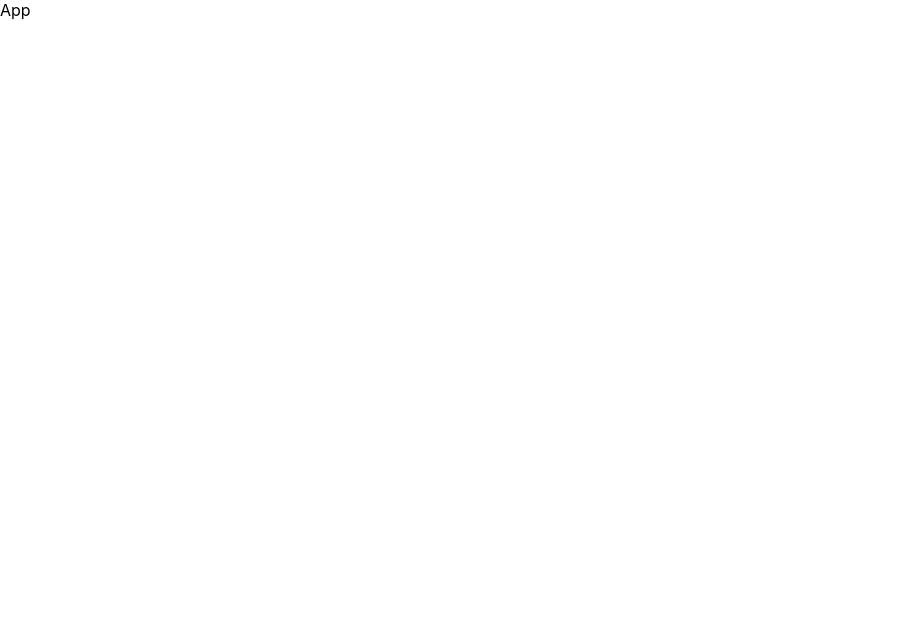
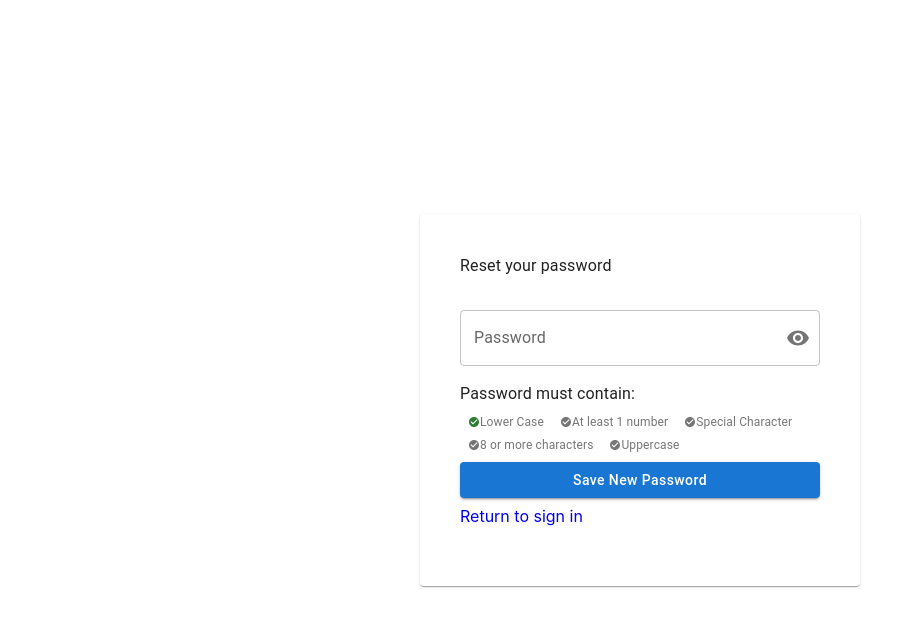
Before and after one commit to S-Abdullahi/data-management-system, a React (Create React App) app: page /reset_password in a window 1280 px wide. Shown: the top 626 px of the page, without its empty margins (0-924 px from the left). Built offline with nearby package versions, Linux system fonts and the light colour scheme.

Commit message:
user page

```diff
--- a/package.json
+++ b/package.json
@@ -5,12 +5,14 @@
   "dependencies": {
     "@emotion/react": "^11.10.6",
     "@emotion/styled": "^11.10.6",
+    "@mui/icons-material": "^5.11.9",
     "@mui/material": "^5.11.10",
     "@testing-library/jest-dom": "^5.16.5",
     "@testing-library/react": "^13.4.0",
     "@testing-library/user-event": "^13.5.0",
     "react": "^18.2.0",
     "react-dom": "^18.2.0",
+    "react-router-dom": "^6.8.1",
     "react-scripts": "5.0.1",
     "web-vitals": "^2.1.4"
   },
--- a/src/App.js
+++ b/src/App.js
@@ -1,8 +1,23 @@
 import React from 'react'
+import { BrowserRouter, Route, Routes } from 'react-router-dom'
+import LoginPage from './Pages/Login/LoginPage'
+import ForgetPassword from './Pages/Login/ForgetPassword'
+import ResetPassword from './Pages/Login/ResetPassword'
+import SharedUserLayout from './Pages/User/SharedUserLayout'
+import Main from './Pages/User/Main'
 
 const App = () => {
   return (
-    <div>App</div>
+    <BrowserRouter>
+    <Routes>
+      <Route path='login' element={<LoginPage/>}></Route>
+      <Route path='forget_password' element={<ForgetPassword/>}></Route>
+      <Route path='reset_password' element={<ResetPassword/>}></Route>
+      <Route path='user' element={<SharedUserLayout/>}>
+        <Route index element={<Main/>}/>
+       </Route>
+    </Routes>
+    </BrowserRouter>
   )
 }
 
--- /dev/null
+++ b/src/Pages/Login/ForgetPassword.js
@@ -0,0 +1,59 @@
+import { Box, Button, Card, Link, TextField, Typography } from '@mui/material'
+import React from 'react'
+import { NavLink } from 'react-router-dom'
+
+const ForgetPassword = () => {
+  return (
+    <Box
+    sx={{
+      display: "flex",
+      flexDirection: "column",
+      justifyContent: "center",
+      height: "100vh",
+      alignItems: "center",
+    }}
+  >
+    <Card
+      sx={{
+        display: "flex",
+        flexDirection: "column",
+        width: "360px",
+        padding: "40px",
+      }}
+    >
+      <Typography variant="body1" mb={4}>
+        Forgot your password?
+      </Typography>
+      <Typography variant='body2' mb={4}>We will send a link to your inbox so that you can reset your password and access your account.</Typography>
+      <TextField
+        label="username"
+        variant="outlined"
+        sx={{ marginBottom: "20px" }}
+      />
+
+      <Button variant="contained" sx={{ textTransform: "none" }}>
+        Send link
+      </Button>
+      {/* <Typography variant="body2" mt={2}>
+        By Signing in, you are agreeing to out{" "}
+        <Link sx={{ textDecoration: "none" }}>
+          Terms & Conditions and Privacy Policy
+        </Link>
+      </Typography> */}
+            <Link
+        sx={{
+          marginTop: "8px",
+          marginBottom: "20px",
+          textDecoration: "none",
+          cursor: "pointer",
+        }}
+      >
+        <NavLink to="/login" style={{textDecoration: 'none'}}>Return back to home</NavLink>
+      </Link>
+
+    </Card>
+  </Box>
+  )
+}
+
+export default ForgetPassword
--- /dev/null
+++ b/src/Pages/Login/LoginPage.js
@@ -0,0 +1,65 @@
+import {
+  Button,
+  Card,
+  Link,
+  Paper,
+  TextField,
+  Typography,
+} from "@mui/material";
+import { Box, Stack } from "@mui/system";
+import React from "react";
+import { NavLink } from "react-router-dom";
+
+const LoginPage = () => {
+  return (
+    <Box
+      sx={{
+        display: "flex",
+        flexDirection: "column",
+        justifyContent: "center",
+        height: "100vh",
+        alignItems: "center",
+      }}
+    >
+      <Card
+        sx={{
+          display: "flex",
+          flexDirection: "column",
+          width: "360px",
+          padding: "40px",
+        }}
+      >
+        <Typography variant="body2" mb={4}>
+          Sign in with your email
+        </Typography>
+        <TextField
+          label="email"
+          variant="outlined"
+          sx={{ marginBottom: "20px" }}
+        />
+        <TextField label="password" type="password" variant="outlined" />
+        <Link
+          sx={{
+            marginTop: "8px",
+            marginBottom: "20px",
+            textDecoration: "none",
+            cursor: "pointer",
+          }}
+        >
+          <NavLink to="/forget_password" style={{textDecoration: 'none'}}>Forget Password?</NavLink>
+        </Link>
+        <Button variant="contained" sx={{ textTransform: "none" }}>
+          Sign in
+        </Button>
+        <Typography variant="body2" mt={2}>
+          By Signing in, you are agreeing to out{" "}
+          <Link sx={{ textDecoration: "none" }}>
+            Terms & Conditions and Privacy Policy
+          </Link>
+        </Typography>
+      </Card>
+    </Box>
+  );
+};
+
+export default LoginPage;
--- /dev/null
+++ b/src/Pages/Login/ResetPassword.js
@@ -0,0 +1,109 @@
+import { EnergySavingsLeaf, Visibility } from "@mui/icons-material";
+import {
+  Box,
+  Button,
+  Card,
+  FormControl,
+  IconButton,
+  InputAdornment,
+  InputLabel,
+  Link,
+  OutlinedInput,
+  TextField,
+  Typography,
+} from "@mui/material";
+import CheckCircleIcon from '@mui/icons-material/CheckCircle';
+import React from "react";
+import { NavLink } from "react-router-dom";
+
+const ResetPassword = () => {
+  return (
+    <Box
+      sx={{
+        display: "flex",
+        flexDirection: "column",
+        justifyContent: "center",
+        height: "100vh",
+        alignItems: "center",
+      }}
+    >
+      <Card
+        sx={{
+          display: "flex",
+          flexDirection: "column",
+          width: "360px",
+          padding: "40px",
+        }}
+      >
+        <Typography variant="body1" mb={4}>
+          Reset your password
+        </Typography>
+        <FormControl
+          sx={{ width: "100%", marginBottom: "16px" }}
+          variant="outlined"
+        >
+          <InputLabel htmlFor="outlined-adornment-password">
+            Password
+          </InputLabel>
+          <OutlinedInput
+            id="outlined-adornment-password"
+            // type={showPassword ? 'text' : 'password'}
+            type="password"
+            endAdornment={
+              <InputAdornment position="end">
+                <IconButton
+                  aria-label="toggle password visibility"
+                  edge="end"
+                >
+                  <Visibility />
+                  {/* {showPassword ? <VisibilityOff /> : <Visibility />} */}
+                </IconButton>
+              </InputAdornment>
+            }
+            label="Password"
+          />
+        </FormControl>
+        <Typography variant='body1'>Password must contain:</Typography>
+        <Box>
+          <IconButton >
+            <CheckCircleIcon sx={{fontSize: '12px'}} color='success'/>
+            <Typography variant='body2' sx={{fontSize: '12px'}}>Lower Case</Typography>
+          </IconButton>
+          <IconButton >
+            <CheckCircleIcon sx={{fontSize: '12px'}}/>
+            <Typography variant='body2' sx={{fontSize: '12px'}}>At least 1 number</Typography>
+          </IconButton>
+          <IconButton>
+            <CheckCircleIcon sx={{fontSize: '12px'}}/>
+            <Typography variant='body2' sx={{fontSize: '12px'}}>Special Character</Typography>
+          </IconButton>
+        </Box>
+        <Box marginTop='-10px'>
+          <IconButton>
+            <CheckCircleIcon sx={{fontSize: '12px'}}/>
+            <Typography variant='body2' sx={{fontSize: '12px'}}>8 or more characters</Typography>
+          </IconButton>
+          <IconButton>
+            <CheckCircleIcon sx={{fontSize: '12px'}}/>
+            <Typography variant='body2' sx={{fontSize: '12px'}}>Uppercase</Typography>
+          </IconButton>
+        </Box>
+        <Button variant="contained" sx={{ textTransform: "none" }}>Save New Password</Button>
+        <Link
+          sx={{
+            marginTop: "8px",
+            marginBottom: "20px",
+            textDecoration: "none",
+            cursor: "pointer",
+          }}
+        >
+          <NavLink to="/login" style={{ textDecoration: "none" }}>
+            Return to sign in
+          </NavLink>
+        </Link>
+      </Card>
+    </Box>
+  );
+};
+
+export default ResetPassword;
--- /dev/null
+++ b/src/Pages/User/Main.js
@@ -0,0 +1,9 @@
+import React from 'react'
+
+const Main = () => {
+  return (
+    <div>Main</div>
+  )
+}
+
+export default Main
--- /dev/null
+++ b/src/Pages/User/SharedUserLayout.js
@@ -0,0 +1,19 @@
+import { Stack } from '@mui/material'
+import React from 'react'
+import { Outlet } from 'react-router-dom'
+import SideBar from '../../components/SideBar'
+import TopBar from '../../components/TopBar'
+
+const SharedUserLayout = () => {
+  return (
+    <Stack direction='column' sx={{}}>
+        <TopBar/>
+        <Stack direction='row' sx={{zIndex: '-1'}}>
+            <SideBar/>
+            <Outlet/>
+        </Stack>
+    </Stack>
+  )
+}
+
+export default SharedUserLayout
--- /dev/null
+++ b/src/components/SideBar.js
@@ -0,0 +1,24 @@
+import { Button, IconButton, Stack, Typography, Box } from "@mui/material";
+import React from "react";
+import PersonOutlineOutlinedIcon from "@mui/icons-material/PersonOutlineOutlined";
+import LogoutOutlinedIcon from '@mui/icons-material/LogoutOutlined';
+
+const SideBar = () => {
+  return (
+    <Stack width="232px" height="90vh" bgcolor="#F8F7FA" direction='column' justifyContent='space-between' sx={{position: 'absolute'}}>
+      <Button
+        sx={{ textTransform: "none" , marginTop: '20px' }}
+        startIcon={<PersonOutlineOutlinedIcon />}
+      >
+        Instance
+      </Button>
+
+      <Stack direction='column' alignItems='center' spacing={2}>
+        <Typography color='#9DA0A7' fontSize='12px'>YOUR ACCOUNT</Typography>
+        <Button size="small" startIcon={<LogoutOutlinedIcon/>} >Logout</Button>
+      </Stack>
+    </Stack>
+  );
+};
+
+export default SideBar;
--- /dev/null
+++ b/src/components/TopBar.js
@@ -0,0 +1,37 @@
+import { Search } from "@mui/icons-material";
+import { Avatar, Paper, TextField, Typography } from "@mui/material";
+import { Box, Stack } from "@mui/system";
+import React from "react";
+
+const TopBar = () => {
+  return (
+    <Paper
+    //   bgcolor="red"
+    //   display="flex"
+    //   flexDirection="row"
+    //   height="62px"
+    //   justifyContent="space-between"
+    //   p={2}
+    //   alignItems="center"
+    //   width="100vw"
+    >
+      <Stack direction="row" justifyContent="space-between" p={2}>
+        <Box sx={{display:'flex', flexDirection: 'row', justifyContent: 'space-between', alignItems: 'center', width:'704px'}}>
+          <Typography color="primary" marginLeft={4} sx={{fontWeight: 600}}>MDM Admin</Typography>
+          <TextField
+            label={<Search />}
+            placeholder="search"
+            height="42px"
+            size="small"
+            bgcolor="#F8F7FA"
+
+            sx={{width: 456}}
+          ></TextField>
+        </Box>
+        <Avatar sx={{ marginRight: "50px" }}>SA</Avatar>
+      </Stack>
+    </Paper>
+  );
+};
+
+export default TopBar;
```
Also changed, not shown: src/Pages/Login/SetNewPassword.js (added, +9 -0 lines), 1 other file (tests, documents, lock files or other folders).
